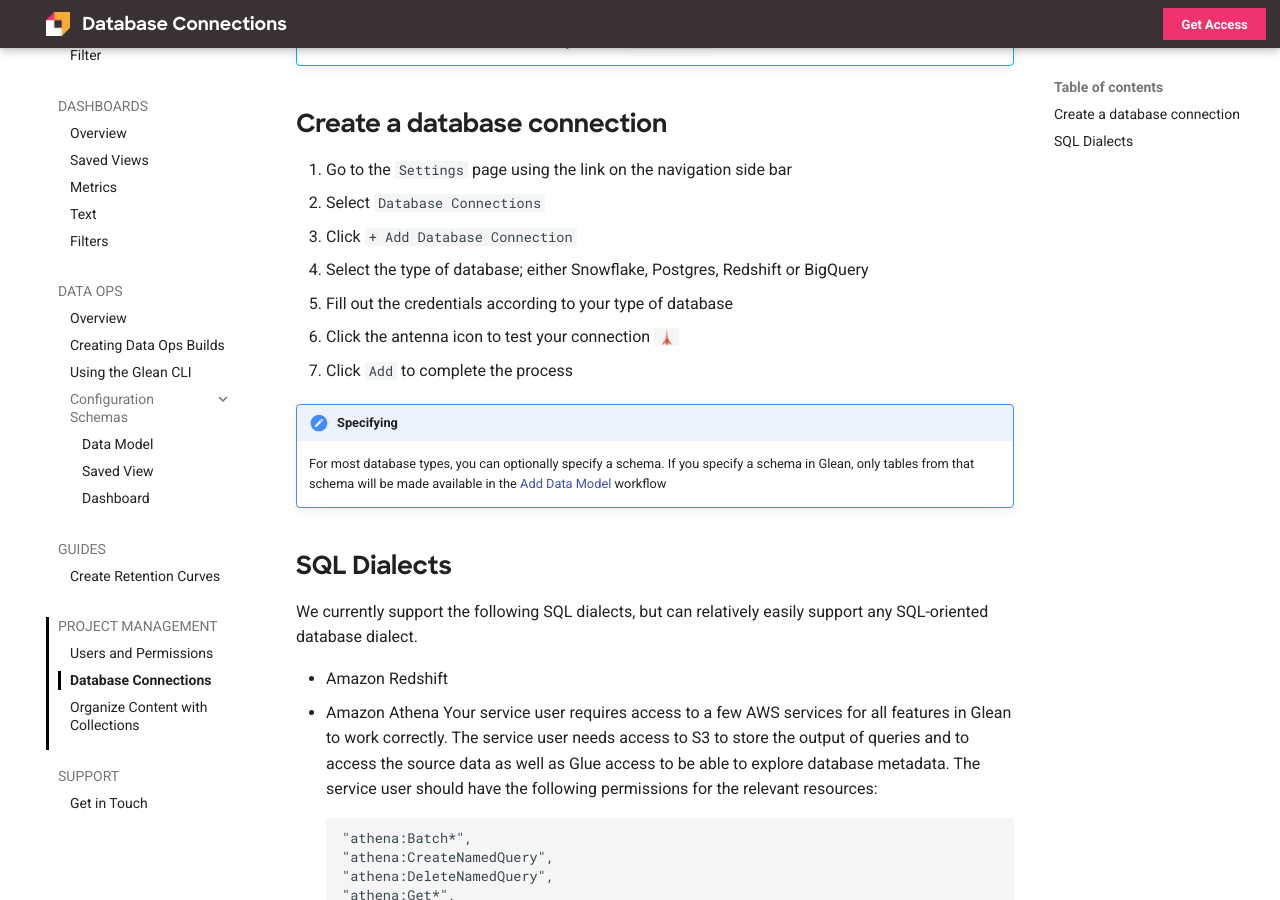
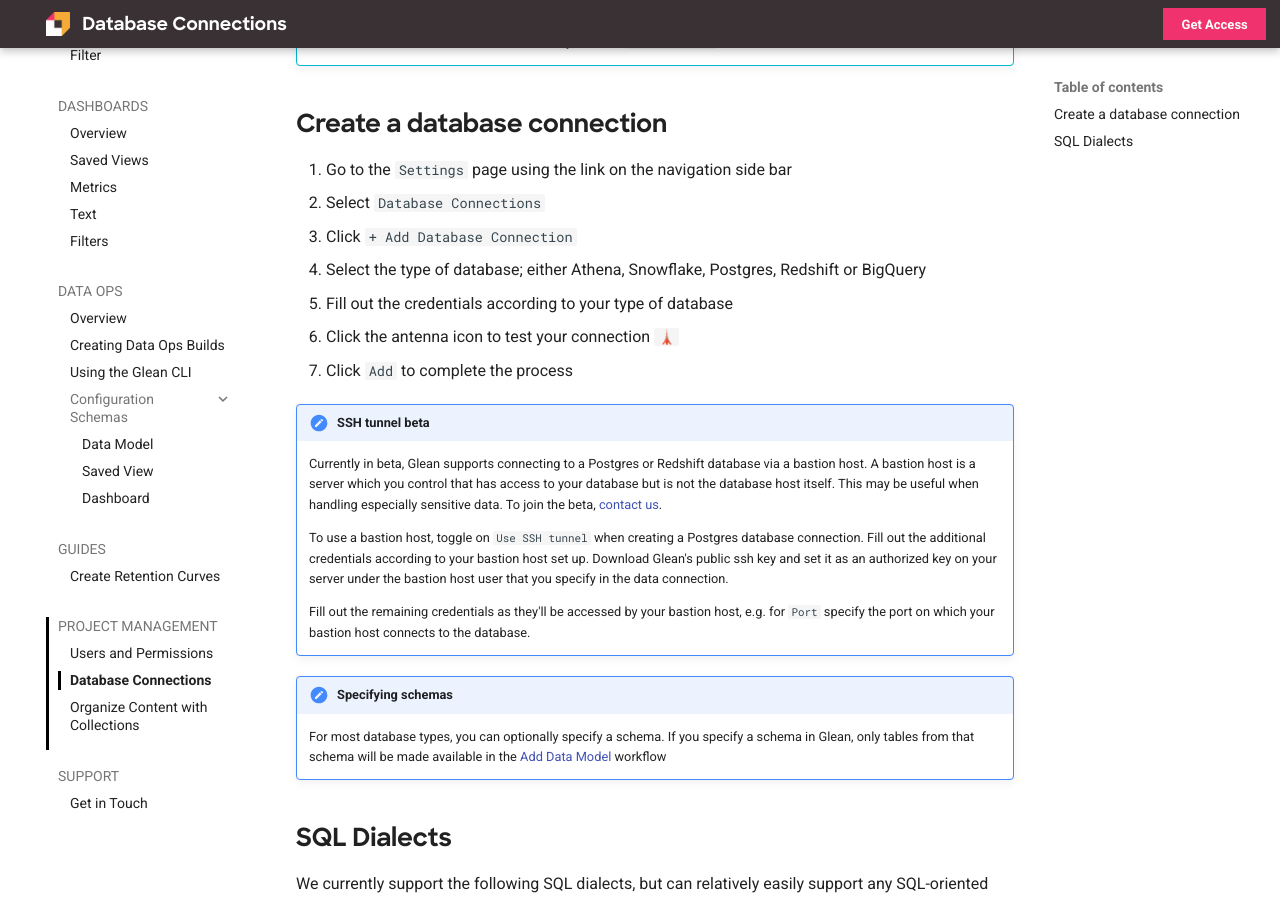
Before and after one commit to gleannyc/documentation, an MkDocs documentation site: the page built from docs/docs/project-management/database-connections.md, in a window 1280 px wide and 900 px high, scrolled down 307 px. Built offline with MkDocs 1.6.1 and Material for MkDocs 9.7.7, drawn with Linux system fonts in a browser that asks for light colours.

Commit message:
SSH tunneling docs

```diff
--- a/docs/docs/project-management/database-connections.md
+++ b/docs/docs/project-management/database-connections.md
@@ -9,12 +9,20 @@
 1. Go to the `Settings` page using the link on the navigation side bar
 2. Select `Database Connections`
 3. Click `+ Add Database Connection`
-4. Select the type of database; either Snowflake, Postgres, Redshift or BigQuery
+4. Select the type of database; either Athena, Snowflake, Postgres, Redshift or BigQuery
 5. Fill out the credentials according to your type of database
 6. Click the antenna icon to test your connection `🗼`
 7. Click `Add` to complete the process
 
-!!! Specifying schemas
+!!! bastion "SSH tunnel beta"
+
+    Currently in beta, Glean supports connecting to a Postgres or Redshift database via a bastion host. A bastion host is a server which you control that has access to your database but is not the database host itself. This may be useful when handling especially sensitive data. To join the beta, [contact us](mailto:support@glean.io?subject=SSH tunnel beta).
+
+    To use a bastion host, toggle on `Use SSH tunnel` when creating a Postgres database connection. Fill out the additional credentials according to your bastion host set up. Download Glean's public ssh key and set it as an authorized key on your server under the bastion host user that you specify in the data connection.
+
+    Fill out the remaining credentials as they'll be accessed by your bastion host, e.g. for `Port` specify the port on which your bastion host connects to the database.
+
+!!! schemas "Specifying schemas"
 
     For most database types, you can optionally specify a schema.  If you specify a schema in Glean, only tables from that schema will be made available in the [Add Data Model](../data-modeling/add-data-model.md)  workflow
 
```
Also changed, not shown: Readme.md (+1 -1 lines).
